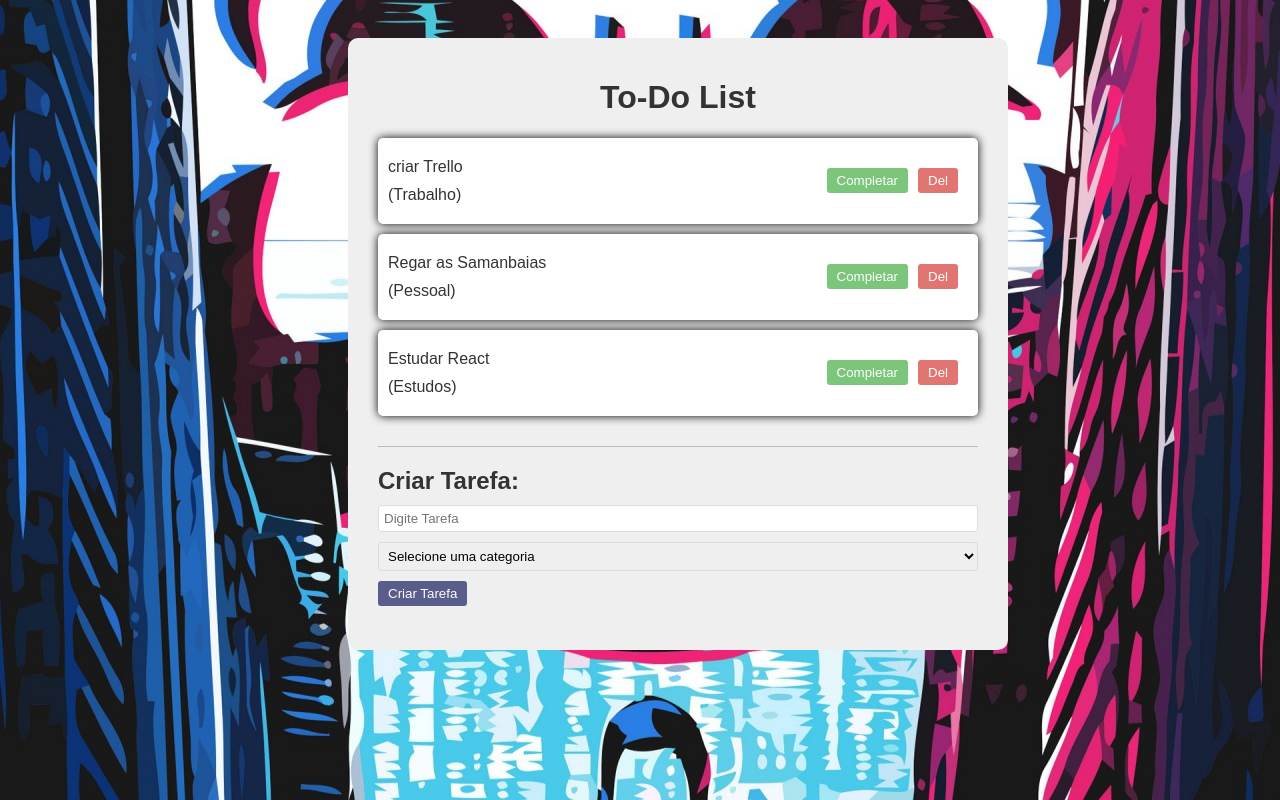
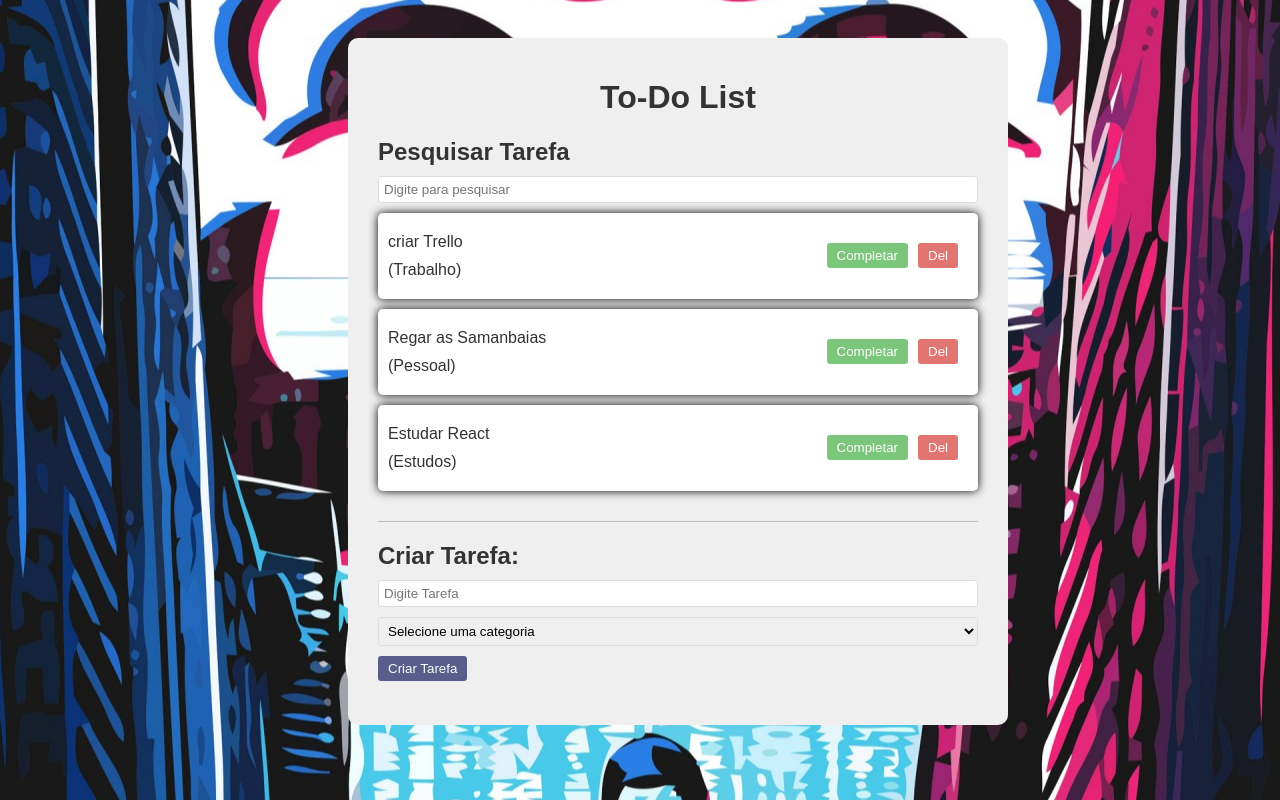
Before and after one commit to Renato-Miranda/todo-list-react, a React (Vite) app: page / in a window 1280 px wide. Shown: the top 800 px of the page. Built offline with nearby package versions, Linux system fonts and the light colour scheme.

Commit message:
feat: implemantação do compontente de search

```diff
--- a/src/App.jsx
+++ b/src/App.jsx
@@ -3,6 +3,7 @@
 import { useState } from 'react'
 import Todo from './components/Todo/Todo'
 import TodoForm from './components/Form/TodoForm'
+import Search from './components/Search/Search'
 function App() {
   const [todos, setTodos] = useState([
     {
@@ -24,6 +25,8 @@
       isCompleted: false,
     }
   ])
+
+  const [search, setSearch] = useState('')
 
   const addTodo = (text, category) => {
 
@@ -51,8 +54,9 @@
   return (
     <div className='app'>
       <h1>To-Do List</h1>
+      <Search search={search} setSearch={setSearch} />
       <div className="todo-list">
-        {todos.map((todo) => (
+        {todos.filter((todo) => todo.text.toLowerCase().includes(search.toLowerCase())).map((todo) => (
           <Todo key={todo.id} todo={todo} removeTodo={removeTodo} completeTodo={completeTodo} />
         ))}
       </div>
--- /dev/null
+++ b/src/components/Search/Search.jsx
@@ -0,0 +1,12 @@
+/* eslint-disable react/prop-types */
+
+const Search = ({ search, setSearch }) => {
+    return (
+        <div className="search">
+            <h2>Pesquisar Tarefa</h2>
+            <input type="text" value={search} onChange={(e) => setSearch(e.target.value)} placeholder="Digite para pesquisar" />
+        </div>
+    )
+}
+
+export default Search
```
